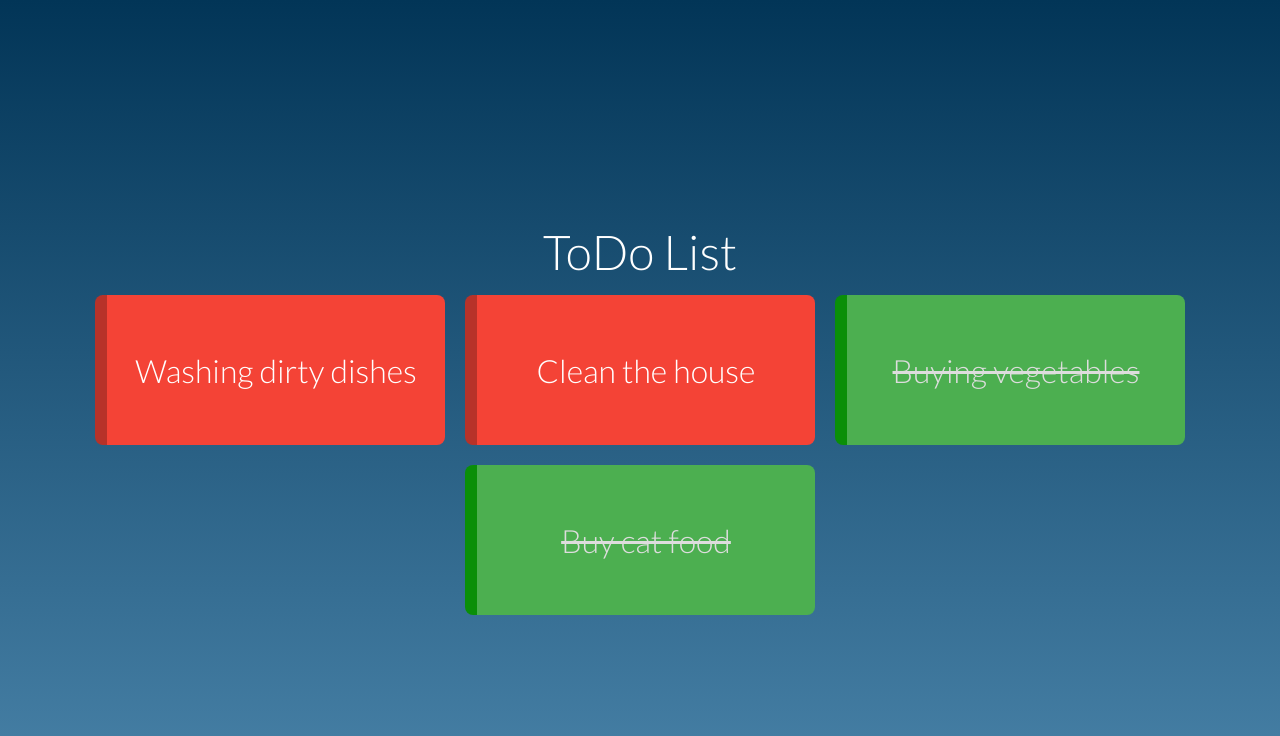
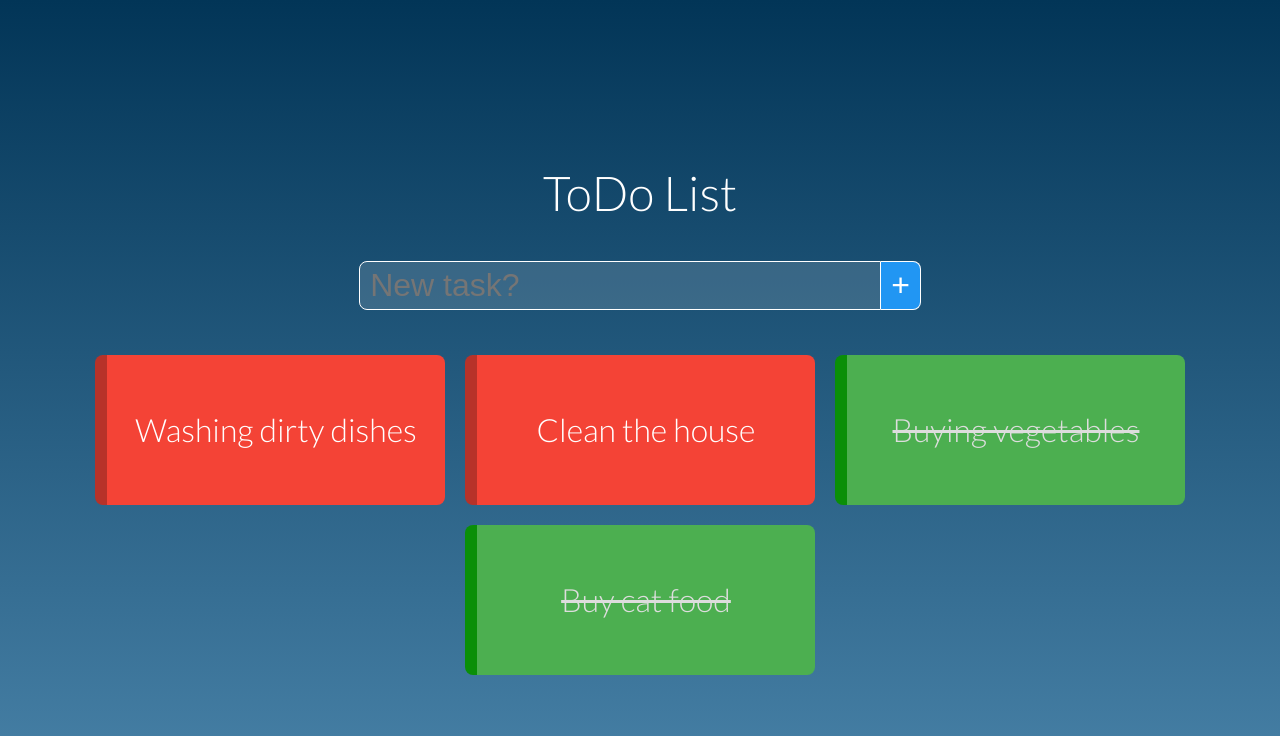
Before and after one commit to ecpieritz/todo-list, a Vue app: page / in a window 1280 px wide. Shown: the top 736 px of the page. Built offline with nearby package versions, Linux system fonts and the light colour scheme.

Commit message:
NewTask component created

```diff
--- a/src/App.vue
+++ b/src/App.vue
@@ -1,15 +1,17 @@
 <template>
 	<div id="app">
 		<h1>ToDo List</h1>
+		<NewTask @taskAdded="addTask" />
 		<TaskGrid :tasks='tasks' />
 	</div>
 </template>
 
 <script>
+import NewTask from './components/NewTask.vue'
 import TaskGrid from './components/TaskGrid.vue'
 
 export default {
-	components: {TaskGrid},
+	components: {NewTask, TaskGrid},
 	data(){
 		return {
 			tasks:  [
@@ -19,7 +21,26 @@
 				{name: 'Buy cat food', pending: false},
 			]
 		}
-	}
+	},
+	methods: {
+		addTask(task){
+			const sameName = t => t.name === task.name
+			const reallyNew = this.tasks.filter(sameName).length == 0
+			if(reallyNew) {
+				this.tasks.push({
+					name: task.name,
+					pending: task.pending || true
+				})
+			}
+			/* Another way to write the if:
+
+			reallyNew && this.tasks.push({
+					name: task.name,
+					pending: task.pending || true
+				})
+			*/
+		}
+	},
 }
 </script>
 
--- /dev/null
+++ b/src/components/NewTask.vue
@@ -0,0 +1,50 @@
+<template>
+    <div class="new-task">
+        <input v-model="name" @keydown.enter="add" type="text" class="form-element" placeholder="New task?">
+        <button @click="add" class="form-element">+</button>
+    </div>
+</template>
+
+<script>
+export default {
+    data(){
+        return {
+            name: ''
+        }
+    },
+    methods:{
+        add(){
+            this.$emit('taskAdded', {name: this.name})
+            this.name = ''
+        }
+    }
+}
+</script>
+
+<style>
+    .new-task{
+        margin: 35px;
+    }
+
+    .form-element{
+        outline: none;
+        font-size: 2rem;
+        border: 1px solid #FFF;
+        padding: 5px 10px 5px;
+        color: #FFF;
+    }
+
+    input.form-element{
+        width: 500px;
+        background: #FFF2;
+        border-top-left-radius: 8px;
+        border-bottom-left-radius: 8px;
+    }
+
+    button.form-element{
+        border-left: none;
+        background-color: #2196F3;
+        border-top-right-radius: 8px;
+        border-bottom-right-radius: 8px;
+    }
+</style>
```
